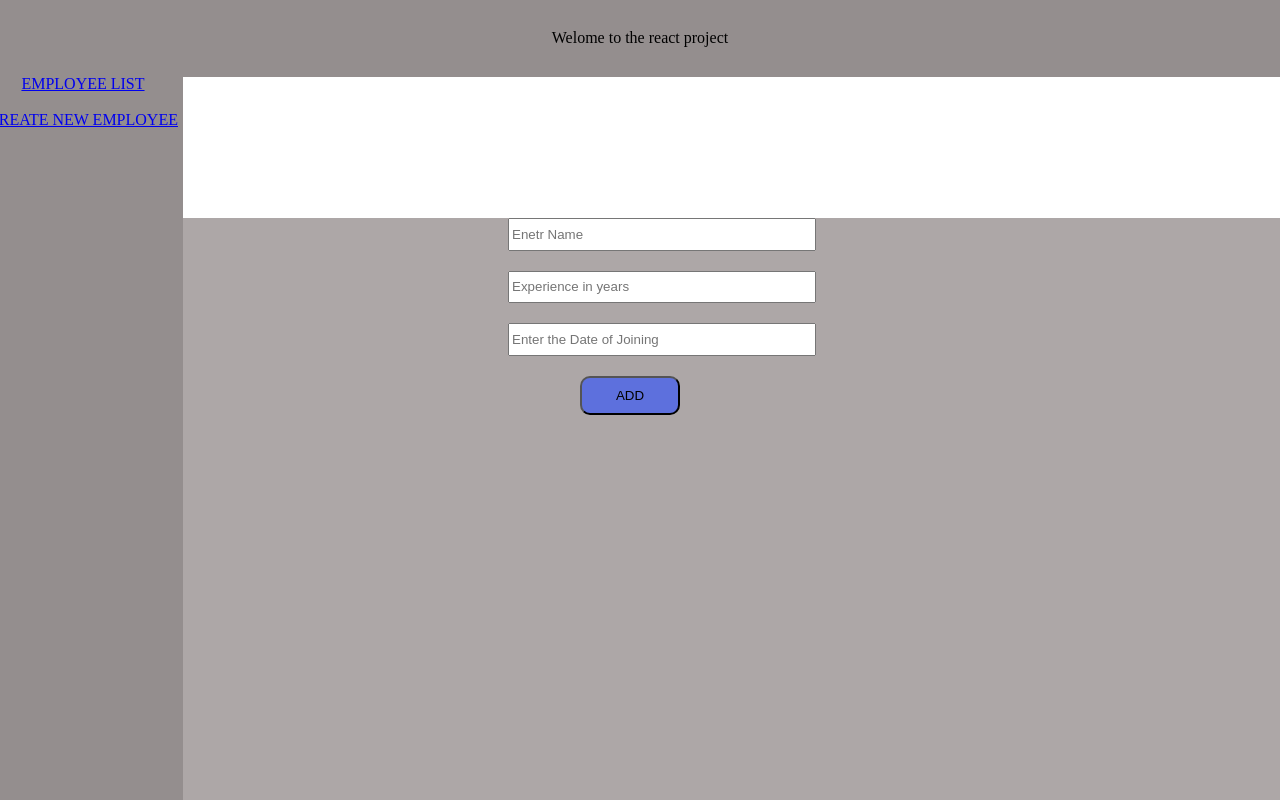
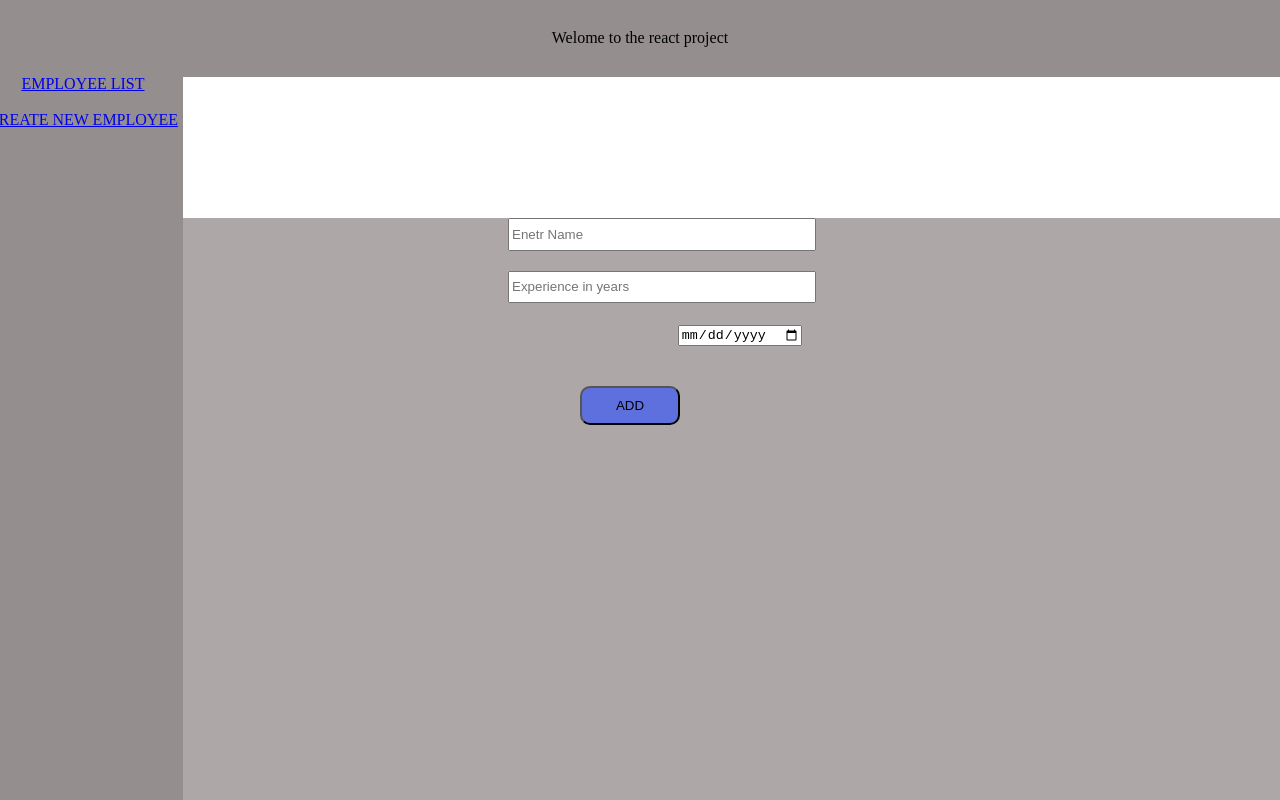
Before and after one commit to Divyadharshini999/newreact, a React (Create React App) app: page /create in a window 1280 px wide. Shown: the top 800 px of the page. Built offline with nearby package versions, Linux system fonts and the light colour scheme.

Commit message:
sixth commit- create validation

```diff
--- a/src/components/Create_1.js
+++ b/src/components/Create_1.js
@@ -1,54 +1,81 @@
-import React from 'react'
-import {API_URL} from '../Constants/Url'
-import { useState } from 'react'
-import axios from 'axios'
-import { useNavigate } from 'react-router-dom'
+import React, { useState } from "react";
+import { API_URL } from "../Constants/Url";
+import axios from "axios";
+import { useNavigate } from "react-router-dom";
+import { useForm } from "react-hook-form";
+import * as yup from "yup";
+import { yupResolver } from "@hookform/resolvers/yup";
+
+const schema = yup.object().shape({
+  names: yup.string().required(),
+  Experiences: yup.number().integer().positive().required().min(1).max(99),
+  dojs: yup.string().required(),
+});
 
 function Create_1() {
+  const [names, setnames] = useState("");
+  const [Experiences, setExperiences] = useState("");
+  const [dojs, setDoJs] = useState("");
 
-  //useState
-  const [name,setname]= useState("")
-  const [Experience,setExperience]=useState("")
-  const [doj,setDoJ]= useState("")
+  const {
+    register,
+    handleSubmit,
+    formState: { errors },
+  } = useForm({
+    resolver: yupResolver(schema),
+  });
 
+  console.log(errors);
 
-  //for navigating create page to read page
-  const navigate= useNavigate()
-
-
-  //storing the input values in the API and it take some time to complete this function,
-  //basically,Javascript doen't not wait,it move to the next function
-  // So we use ASYNC & AWAIT function to wait for that particular function.
-  const handleSubmit= async()=>{
-    //const handleSubmit=()=>{
-    // console.log(id)
-    // console.log(name)
-    // console.log(Experience)
-    // console.log(doj)
-    await axios.post(API_URL,{name,Experience,doj})
-
-
-// after completing the function ,it navigate to read page.
-   navigate('/read')
-  }
-
+  const navigate1 = useNavigate();
 
   return (
+    <form
+      className="inputContainer"
+      onSubmit={handleSubmit(async () => {
+        //console.log(data);
+        await axios.post(API_URL, { names, Experiences, dojs });
+        navigate1("/read");
+      })}
+    >
+      {/* for changing or to type something in the textbox, wehave to use "onChange" event function */}
 
+      <input
+        {...register("names")}
+        type="text"
+        placeholder="Enetr Name"
+        value={names}
+        onChange={(event) => setnames(event.target.value)}
+      ></input>
 
+      <div className="error">{errors.names?.message} </div>
+      <br></br>
 
- <div className="inputContainer">
+      <input
+        {...register("Experiences")}
+        type="text"
+        placeholder="Experience in years"
+        value={Experiences}
+        onChange={(event) => setExperiences(event.target.value)}
+      ></input>
+      <div className="error">{errors.Experiences?.message} </div>
+      <br></br>
 
-   {/* for changing or to type something in the textbox, wehave to use "onChange" event function */}
-            <input type="text" placeholder="Enetr Name" value={name} onChange={event=>setname(event.target.value)}></input><br></br>
-
-            <input type="text" placeholder="Experience in years" value={Experience}  onChange={event=>setExperience(event.target.value)}></input><br></br>
-            <input type="text" placeholder="Enter the Date of Joining" value={doj}  onChange={event=>setDoJ(event.target.value)}></input><br></br>
-            <button type="submit"  className="addbutton"onClick={handleSubmit}>ADD</button>
-
-     </div>
-     )
-
-
+      <input
+        {...register("dojs")}
+        type="date"
+        className="date"
+        placeholder="Enter the Date of Joining"
+        value={dojs}
+        onChange={(event) => setDoJs(event.target.value)}
+      ></input>
+      <div className="error">{errors.dojs?.message} </div>
+      <br></br>
+      <br></br>
+      <button type="submit" className="addbutton" onClick={handleSubmit}>
+        ADD
+      </button>
+    </form>
+  );
 }
-export default Create_1
+export default Create_1;
```
